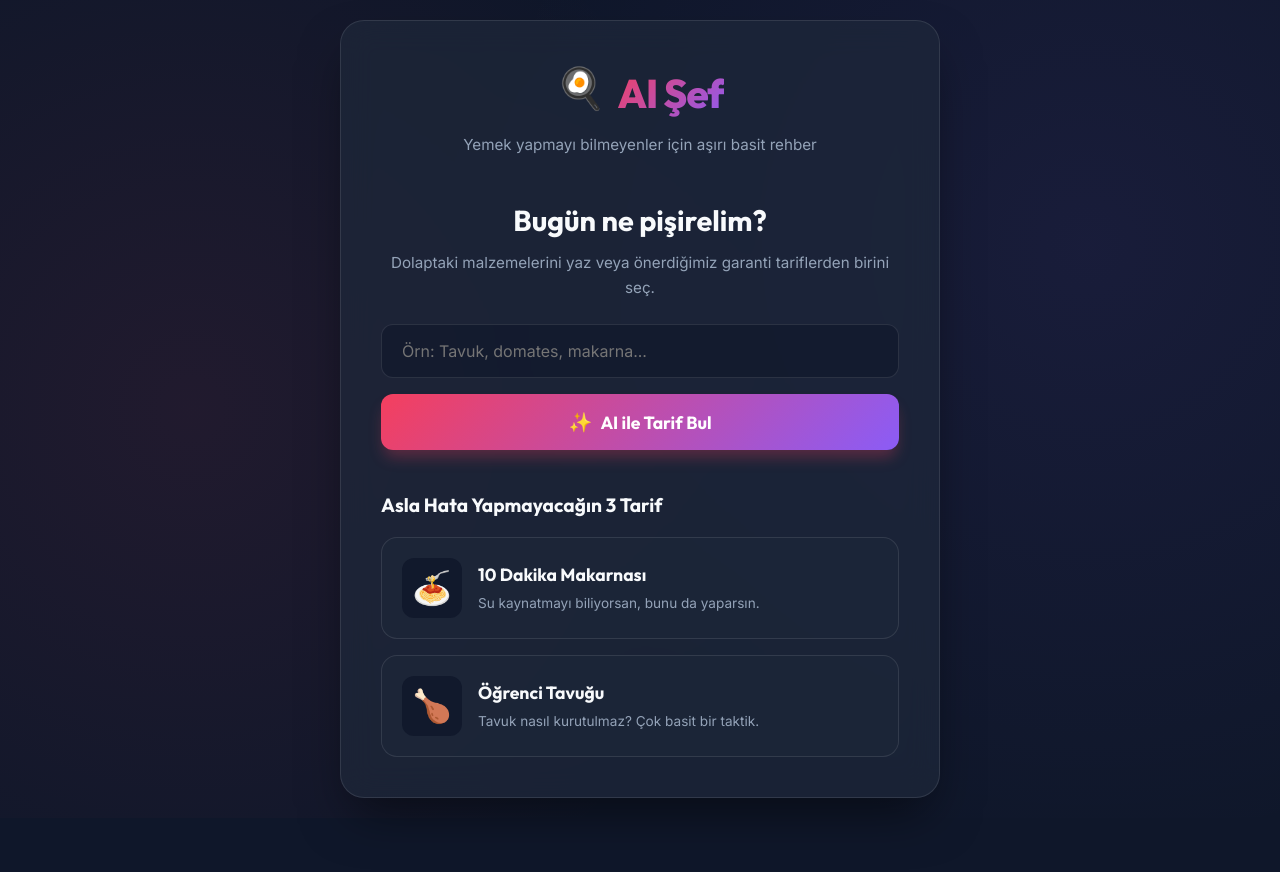
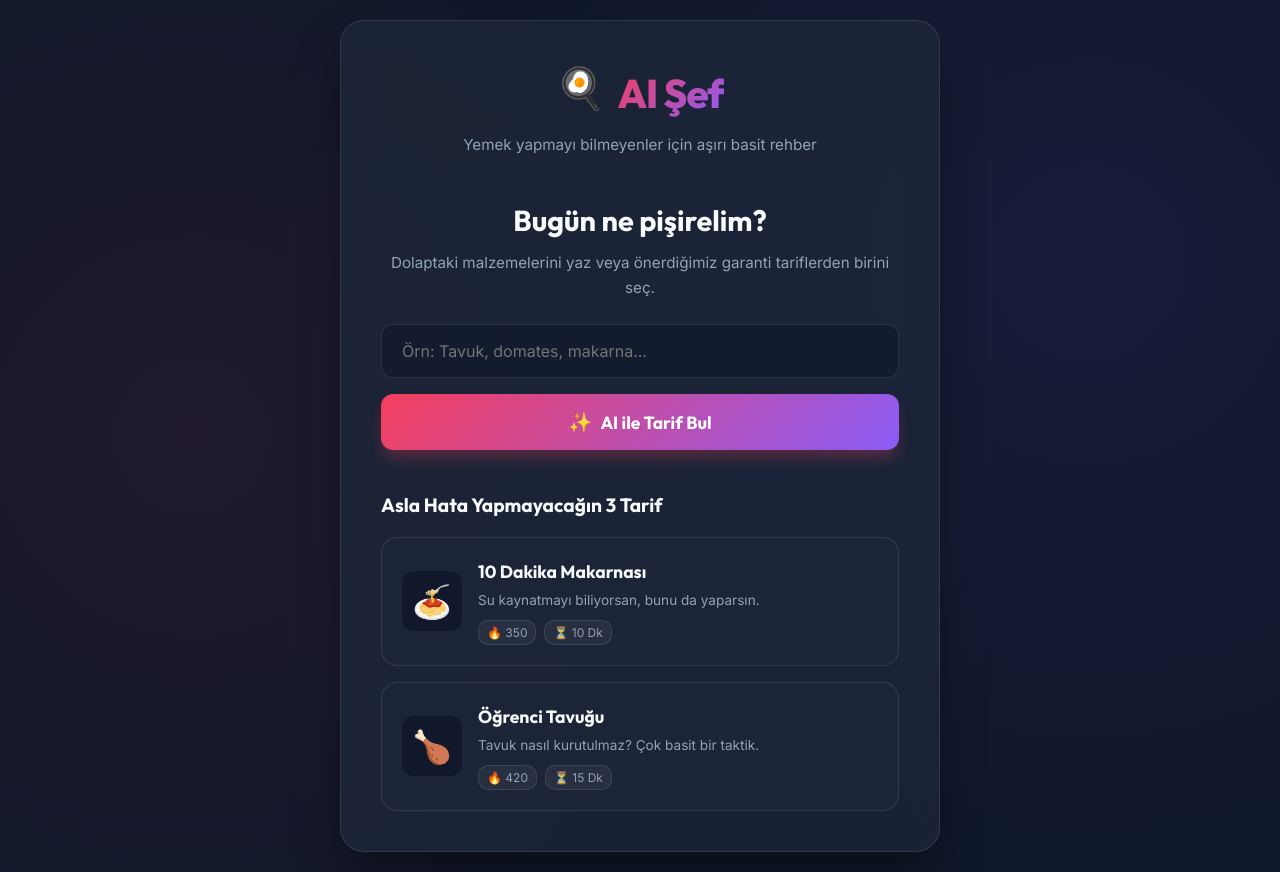
Before and after one commit to aliosmandem1-byte/antigravity-egitim, a website built with Vite: page Projeler/AI_Sef/index.html in a window 1280 px wide. Before the commit the page ends 818 px from the top, so only its background shows below. Built offline with nearby package versions, Linux system fonts and the light colour scheme.

```diff
--- a/Projeler/AI_Sef/main.js
+++ b/Projeler/AI_Sef/main.js
@@ -89,11 +89,26 @@ function init() {
 function createRecipeCard(recipe) {
   const card = document.createElement('div');
   card.className = 'recipe-card';
+
+  let miniBadges = '';
+  if (recipe.calories || recipe.time) {
+    miniBadges = `
+      <div class="card-mini-badges">
+        ${recipe.calories ? `<span>${recipe.calories.split(' ')[0]} ${recipe.calories.split(' ')[1]}</span>` : ''}
+        ${recipe.time ? `<span>${recipe.time}</span>` : ''}
+      </div>
+    `;
+  }
+
   card.innerHTML = `
     <div class="icon">${recipe.icon || '🍽️'}</div>
     <div class="info">
       <h4>${recipe.title}</h4>
       <p>${recipe.desc || 'Yapay Zeka Tarifi'}</p>
+      ${miniBadges}
+    </div>
+    <div class="card-action">
+      <span class="action-icon">→</span>
     </div>
   `;
   card.addEventListener('click', () => openRecipe(recipe));
--- a/Projeler/AI_Sef/style.css
+++ b/Projeler/AI_Sef/style.css
@@ -208,12 +208,32 @@ input[type="text"]:focus, input[type="password"]:focus {
   gap: 16px;
   cursor: pointer;
   transition: all 0.3s ease;
+  position: relative;
+  overflow: hidden;
+}
+
+.recipe-card::before {
+  content: '';
+  position: absolute;
+  top: 0; left: 0; right: 0; bottom: 0;
+  border-radius: 16px;
+  padding: 2px;
+  background: linear-gradient(45deg, transparent, rgba(244, 63, 94, 0.5), transparent);
+  -webkit-mask: linear-gradient(#fff 0 0) content-box, linear-gradient(#fff 0 0);
+  -webkit-mask-composite: xor;
+  mask-composite: exclude;
+  opacity: 0;
+  transition: opacity 0.3s ease;
 }
 
 .recipe-card:hover {
-  background: rgba(244, 63, 94, 0.1);
-  border-color: var(--primary-accent);
-  transform: translateX(5px);
+  background: rgba(30, 41, 59, 0.8);
+  transform: translateY(-3px);
+  box-shadow: 0 10px 25px -5px rgba(244, 63, 94, 0.2);
+}
+
+.recipe-card:hover::before {
+  opacity: 1;
 }
 
 .recipe-card .icon {
@@ -225,6 +245,11 @@ input[type="text"]:focus, input[type="password"]:focus {
   justify-content: center;
   align-items: center;
   border-radius: 12px;
+  flex-shrink: 0;
+}
+
+.recipe-card .info {
+  flex: 1;
 }
 
 .recipe-card .info h4 {
@@ -236,6 +261,44 @@ input[type="text"]:focus, input[type="password"]:focus {
 .recipe-card .info p {
   color: var(--text-muted);
   font-size: 0.85rem;
+  margin-bottom: 8px;
+}
+
+.card-mini-badges {
+  display: flex;
+  gap: 8px;
+  flex-wrap: wrap;
+}
+
+.card-mini-badges span {
+  font-size: 0.75rem;
+  padding: 2px 8px;
+  border-radius: 10px;
+  background: rgba(255, 255, 255, 0.05);
+  border: 1px solid rgba(255, 255, 255, 0.1);
+  color: var(--text-muted);
+}
+
+.card-action {
+  width: 32px;
+  height: 32px;
+  border-radius: 50%;
+  background: rgba(244, 63, 94, 0.1);
+  color: var(--primary-accent);
+  display: flex;
+  justify-content: center;
+  align-items: center;
+  font-weight: bold;
+  opacity: 0;
+  transform: translateX(-10px);
+  transition: all 0.3s ease;
+}
+
+.recipe-card:hover .card-action {
+  opacity: 1;
+  transform: translateX(0);
+  background: var(--primary-accent);
+  color: white;
 }
 
 /* Utilities */
```
